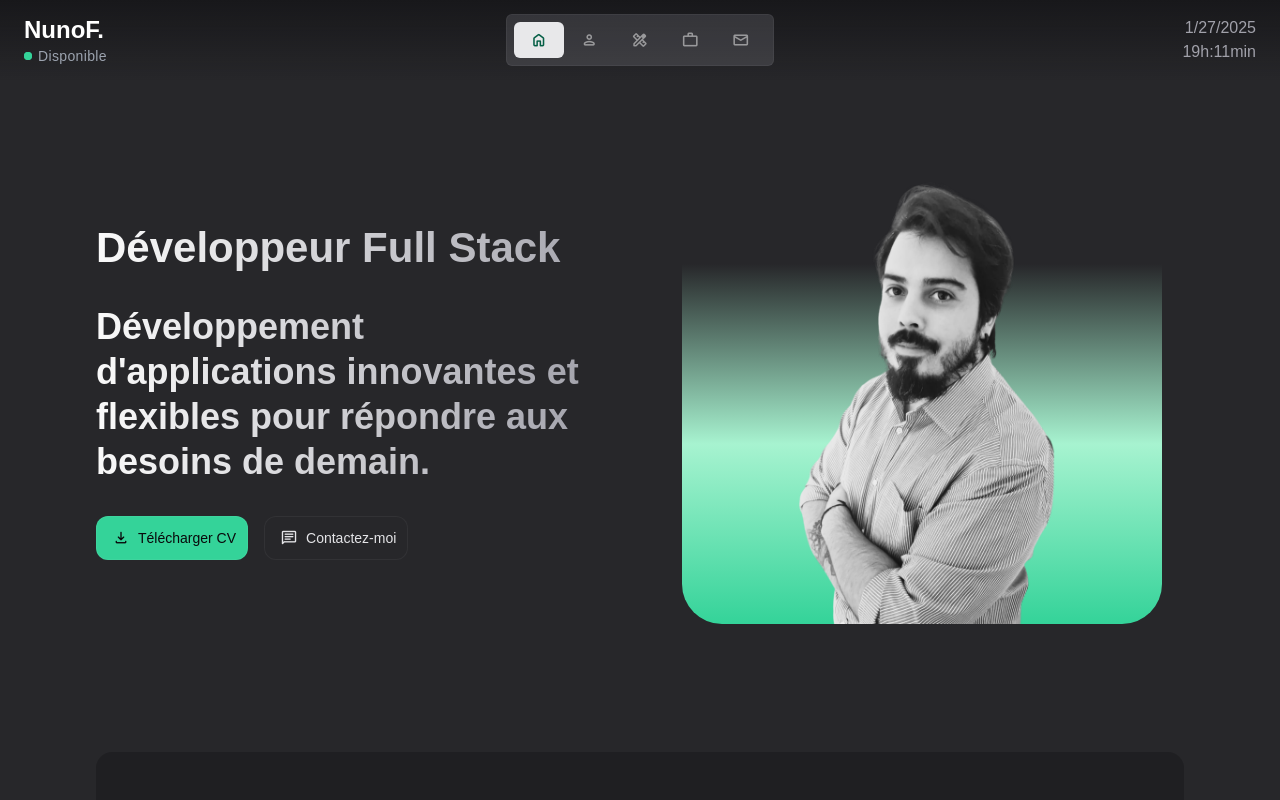
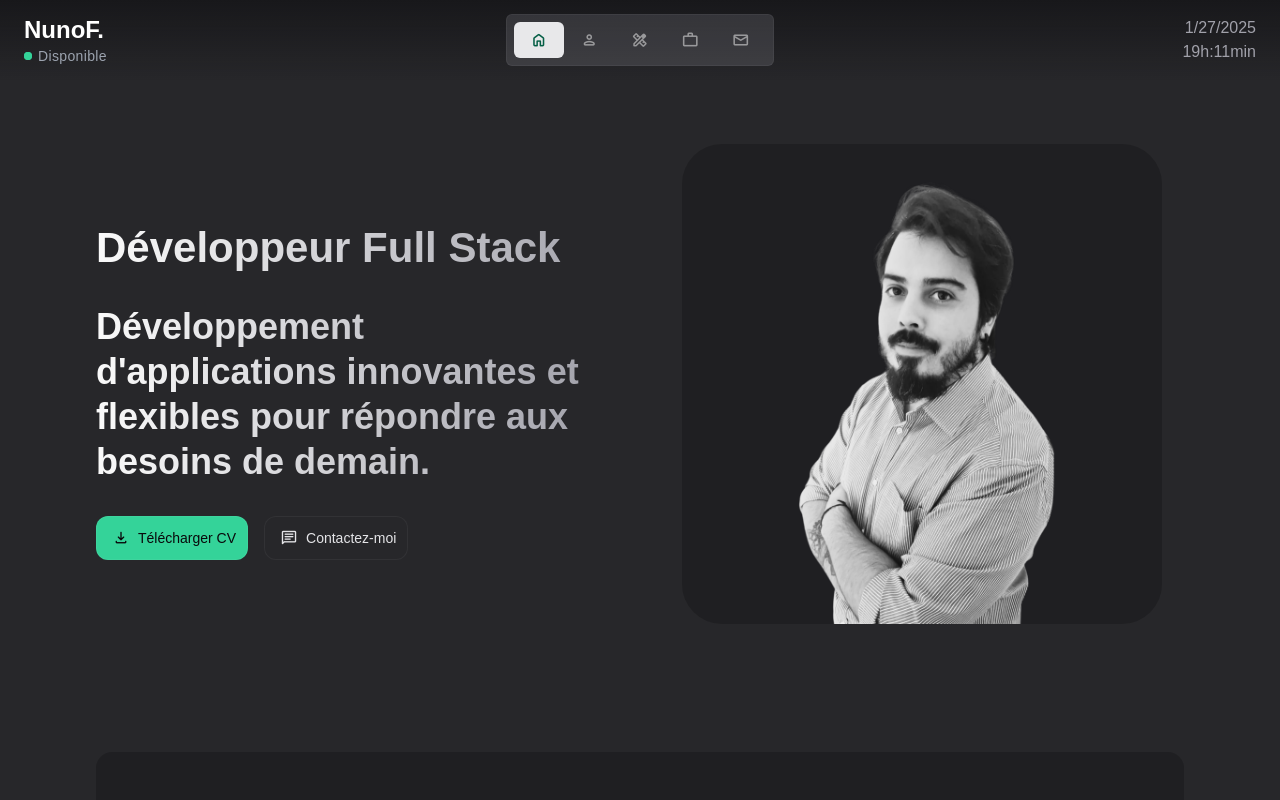
Before and after one commit to NunoFernandesSa/nunoweb, a React (Vite) app: page / in a window 1280 px wide. Shown: the top 800 px of the page. Built offline with nearby package versions, Linux system fonts and the light colour scheme; no server answers.

Commit message:
style(Hero): update figcaption background gradient to solid color
Changed the background gradient of the figcaption element to a solid semi-transparent black color for better visual consistency and readability.

```diff
--- a/src/components/Hero.jsx
+++ b/src/components/Hero.jsx
@@ -74,7 +74,7 @@ function Hero() {
         </div>
 
         <div className="hidden lg:block">
-          <figcaption className="w-full max-w-[480px] mx-auto bg-gradient-to-t from-emerald-400 via-28% via-emerald-200 to-75% rounded-[40px] overflow-hidden">
+          <figcaption className="w-full max-w-[480px] mx-auto rounded-[40px] bg-zinc-900/50 overflow-hidden">
             <img
               src="/profile_photo.png"
               alt="Ma phpto de profil"
```
